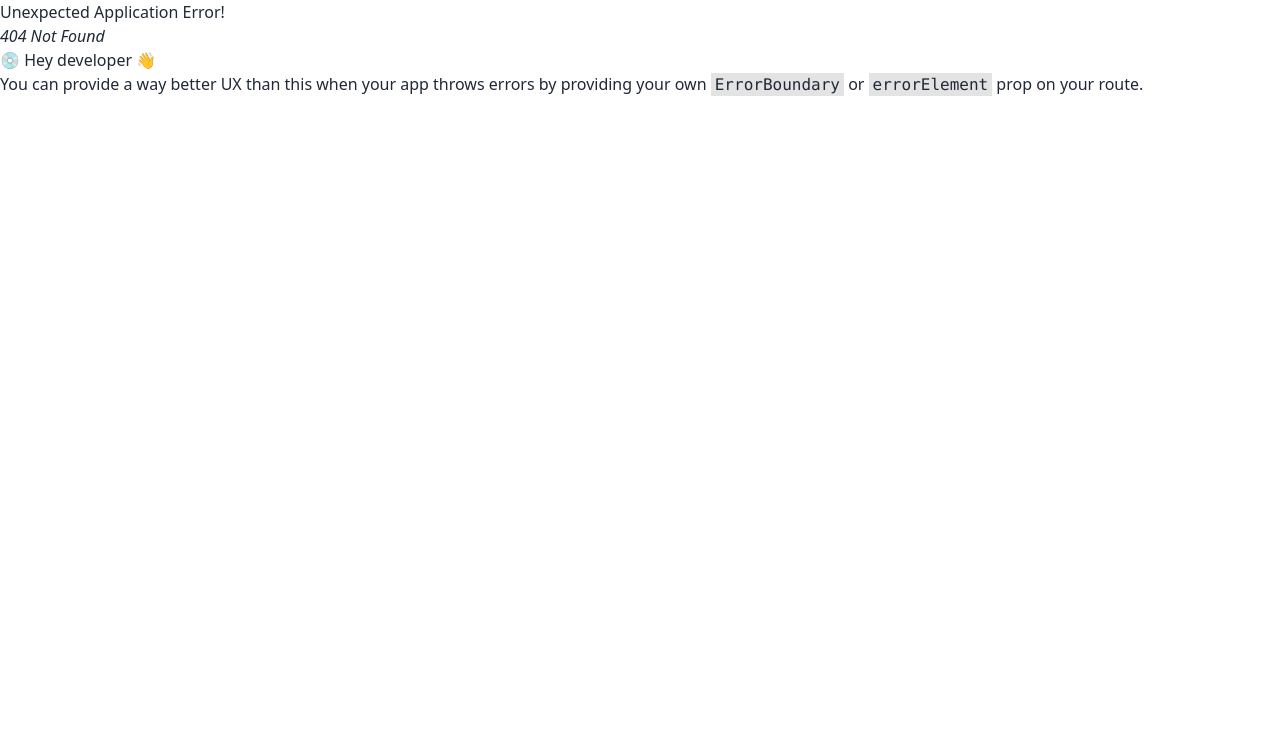
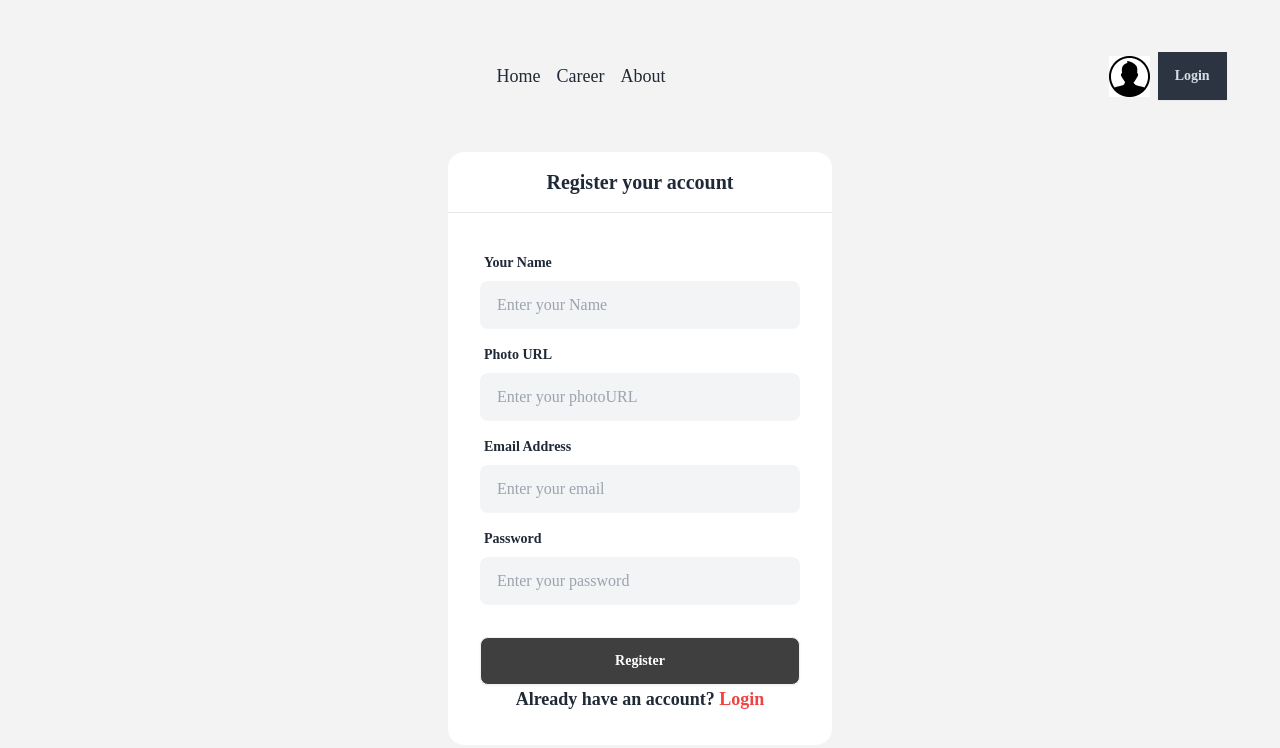
Before and after one commit to anikdas10/Dragon-News, a React app: page /auth/register in a window 1280 px wide. Before the commit this address had no page. Shown: the top 748 px of the page. Built offline with nearby package versions, Linux system fonts and the light colour scheme; no server answers; the HTML template or start-up script is replaced by a standard one.

Commit message:
Register section running

```diff
--- a/package.json
+++ b/package.json
@@ -10,6 +10,7 @@
     "preview": "vite preview"
   },
   "dependencies": {
+    "firebase": "^11.0.2",
     "localforage": "^1.10.0",
     "match-sorter": "^8.0.0",
     "moment": "^2.30.1",
--- /dev/null
+++ b/src/Firebase/firebase.config.js
@@ -0,0 +1,16 @@
+
+import { initializeApp } from "firebase/app";
+import { getAuth } from "firebase/auth";
+const firebaseConfig = {
+  apiKey: "AIzaSyAqTyd-_7zvr-xOYzOGJXMamO-9xWbEABM",
+  authDomain: "dragon-news-f1e04.firebaseapp.com",
+  projectId: "dragon-news-f1e04",
+  storageBucket: "dragon-news-f1e04.firebasestorage.app",
+  messagingSenderId: "91416654223",
+  appId: "1:91416654223:web:a8a5ea2ad123a36cc09bfa",
+};
+
+// Initialize Firebase
+const app = initializeApp(firebaseConfig);
+const auth = getAuth(app);
+export default auth;
--- /dev/null
+++ b/src/components/Login.jsx
@@ -0,0 +1,38 @@
+import { Link } from "react-router-dom";
+
+const Login = () => {
+    return (
+     <div className="min-h-[500px] flex items-center justify-center">
+
+          <div className="card bg-base-100 w-full max-w-sm shrink-0 ">
+             <div className="text-center font-bold text-xl p-4">
+            <h2>Login your Account</h2>
+             </div>
+             <hr />
+      <form className="card-body">
+        <div className="form-control">
+          <label className="label">
+            <span className="label-text font-semibold">Email Address</span>
+          </label>
+          <input type="email" placeholder="Enter your email" className="input bg-gray-100" required />
+        </div>
+        <div className="form-control">
+          <label className="label">
+            <span className="label-text font-semibold">Password</span>
+          </label>
+          <input type="password" placeholder="Enter your password" className="input bg-gray-100" required />
+          <label className="label">
+            <a href="#" className="label-text-alt link link-hover">Forgot password?</a>
+          </label>
+        </div>
+        <div className="form-control mt-6">
+          <button className="btn bg-[#403F3F] text-white">Login</button>
+          <h2 className="text-center font-semibold text-lg">Don't have an account? <Link to='/auth/register' className="text-red-500">Register</Link> </h2>
+        </div>
+      </form>
+    </div>
+     </div>
+    );
+};
+
+export default Login;
--- a/src/components/NavBar.jsx
+++ b/src/components/NavBar.jsx
@@ -20,7 +20,7 @@ const NavBar = () => {
 
             <div className="flex items-center gap-2">
                 <img src={userIcon} alt="" />
-                <button className="btn btn-neutral rounded-none">Login</button>
+                <Link to='/auth/login' className="btn btn-neutral rounded-none">Login</Link>
             </div>
         </div>
     );
--- /dev/null
+++ b/src/components/Register.jsx
@@ -0,0 +1,77 @@
+import { useContext } from "react";
+import { Link } from "react-router-dom";
+import { AuthContext } from "../provider/AuthProvider";
+
+
+const Register = () => {
+    const {createNewUser,setUser} = useContext(AuthContext);
+
+    const handleRegister = event =>{
+        event.preventDefault();
+        const form = new FormData(event.target);
+        const name = form.get('name');
+        const photoURL = form.get('photoUrl');
+        const email = form.get('email');
+        const password = form.get('password');
+
+        createNewUser(email,password)
+        .then(result =>{
+            setUser(result.user);
+        })
+        .catch(err=>{
+            console.log(err);
+        })
+    }
+
+    return (
+        <div className="min-h-[500px] flex items-center justify-center">
+
+          <div className="card bg-base-100 w-full max-w-sm shrink-0 ">
+             <div className="text-center font-bold text-xl p-4">
+            <h2>Register your account</h2>
+             </div>
+             <hr />
+      <form className="card-body" onSubmit={handleRegister}>
+        <div className="form-control">
+          <label className="label">
+            <span className="label-text font-semibold">Your Name</span>
+          </label>
+          <input type="text"
+          name="name"
+          placeholder="Enter your Name" className="input bg-gray-100" required />
+        </div>
+        <div className="form-control">
+          <label className="label">
+            <span className="label-text font-semibold">Photo URL</span>
+          </label>
+          <input type="text"
+          name="photoUrl"
+          placeholder="Enter your photoURL" className="input bg-gray-100" required />
+        </div>
+        <div className="form-control">
+          <label className="label">
+            <span className="label-text font-semibold">Email Address</span>
+          </label>
+          <input type="email"
+          name="email"
+          placeholder="Enter your email" className="input bg-gray-100" required />
+        </div>
+        <div className="form-control">
+          <label className="label">
+            <span className="label-text font-semibold">Password</span>
+          </label>
+          <input type="password"
+          name="password"
+          placeholder="Enter your password" className="input bg-gray-100" required />
+        </div>
+        <div className="form-control mt-6">
+          <button className="btn bg-[#403F3F] text-white hover:text-black">Register</button>
+          <h2 className="text-center font-semibold text-lg">Already have an account? <Link to='/auth/login' className="text-red-500">Login</Link> </h2>
+        </div>
+      </form>
+    </div>
+     </div>
+    );
+};
+
+export default Register;
--- /dev/null
+++ b/src/layouts/AuthLayout.jsx
@@ -0,0 +1,17 @@
+import { Link, Outlet } from "react-router-dom";
+import userIcon from '../assets/user.png'
+import NavBar from "../components/NavBar";
+
+const AuthLayout = () => {
+    return (
+         <div className="font-poppins bg-[#F3F3F3] min-h-screen">
+            <header className="w-11/12 mx-auto py-8">
+                <NavBar></NavBar>
+            </header>
+            <Outlet></Outlet>
+
+         </div>
+    );
+};
+
+export default AuthLayout;
--- a/src/layouts/HomeLayout.jsx
+++ b/src/layouts/HomeLayout.jsx
@@ -2,7 +2,6 @@ import { Outlet } from "react-router-dom";
 import Header from "../components/Header";
 import LatestNews from "../components/LatestNews";
 import LeftNavbar from "../components/layout-componenet/LeftNavbar";
-import MainContent from "../components/layout-componenet/MainContent";
 import RightNavbar from "../components/layout-componenet/RightNavbar";
 import NavBar from "../components/NavBar";
 
--- /dev/null
+++ b/src/provider/AuthProvider.jsx
@@ -0,0 +1,46 @@
+import { createContext, useEffect, useState } from "react";
+import auth from "../Firebase/firebase.config";
+import { createUserWithEmailAndPassword, onAuthStateChanged } from "firebase/auth";
+
+export const AuthContext = createContext(null);
+
+const AuthProvider = ({children}) => {
+    const [user,setUser]=useState(null)
+
+
+    const createNewUser = (email,password)=>{
+       return createUserWithEmailAndPassword(auth,email,password)
+    }
+
+    const authInfo ={
+        createNewUser,
+        user,setUser
+    }
+
+    useEffect(()=>{
+      const unsubscribe=  onAuthStateChanged(auth,(currentUser)=>{
+            if(currentUser)
+            {
+                setUser(currentUser)
+            }
+            else{
+                console.log('user is sign out');
+            }
+        })
+        return ()=>{
+            unsubscribe();
+        }
+    },[])
+
+    console.log(user);
+
+    return (
+        <AuthContext.Provider value={authInfo}>
+            {
+                children
+            }
+        </AuthContext.Provider>
+    );
+};
+
+export default AuthProvider;
```
Also changed, not shown: src/main.jsx (+6 -3 lines), src/routes/router.jsx (+18 -1 lines), 1 other file (tests, documents, lock files or other folders).
